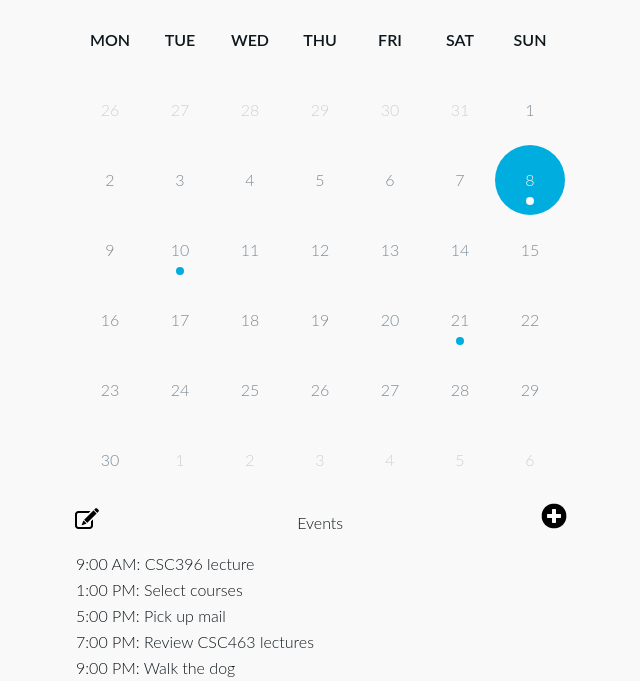
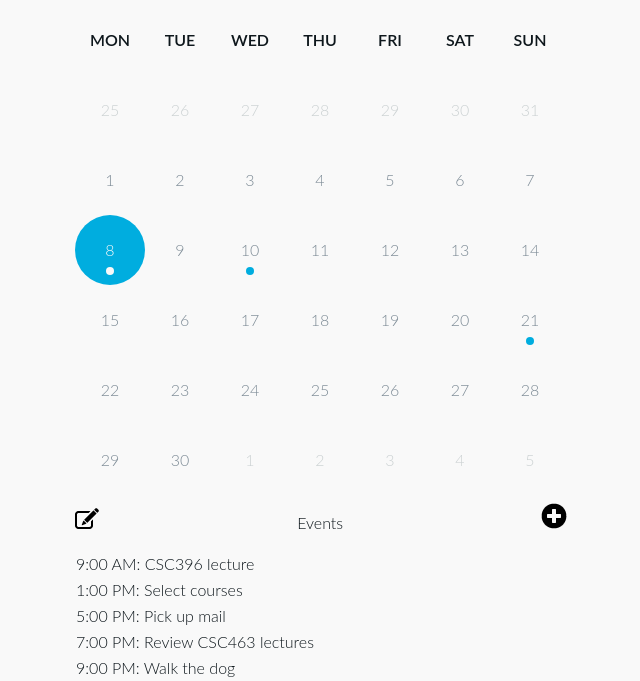
Before and after one commit to victorgong16/csc396_prototyping, a plain HTML site: page calendar.html in a window 1280 px wide. Shown: the part 196-877 px from the top of the page, without its empty margins (320-960 px from the left). Drawn offline with Linux system fonts and the light colour scheme.

Commit message:
Changed calendar dates to match real life.

```diff
--- a/calendar.html
+++ b/calendar.html
@@ -32,59 +32,59 @@
 				</thead>
 				<tbody>
 					<tr>
+						<td class="prev-month">25</td>
 						<td class="prev-month">26</td>
 						<td class="prev-month">27</td>
 						<td class="prev-month">28</td>
 						<td class="prev-month">29</td>
 						<td class="prev-month">30</td>
 						<td class="prev-month">31</td>
-						<td>1</td>
 					</tr>
 					<tr>
+						<td>1</td>
 						<td>2</td>
 						<td>3</td>
 						<td>4</td>
 						<td>5</td>
 						<td>6</td>
 						<td>7</td>
-						<td class="current-day event">8</td>
 					</tr>
 					<tr>
+						<td class="current-day event">8</td>
 						<td>9</td>
 						<td class="event">10</td>
 						<td>11</td>
 						<td>12</td>
 						<td>13</td>
 						<td>14</td>
-						<td>15</td>
 					</tr>
 					<tr>
+						<td>15</td>
 						<td>16</td>
 						<td>17</td>
 						<td>18</td>
 						<td>19</td>
 						<td>20</td>
 						<td class="event">21</td>
-						<td>22</td>
 					</tr>
 
 					<tr>
+						<td>22</td>
 						<td>23</td>
 						<td>24</td>
 						<td>25</td>
 						<td>26</td>
 						<td>27</td>
 						<td>28</td>
-						<td>29</td>
 					</tr>
 					<tr>
+						<td>29</td>
 						<td>30</td>
 						<td class="next-month">1</td>
 						<td class="next-month">2</td>
 						<td class="next-month">3</td>
 						<td class="next-month">4</td>
 						<td class="next-month">5</td>
-						<td class="next-month">6</td>
 					</tr>
 				</tbody>
 			</table>
```
